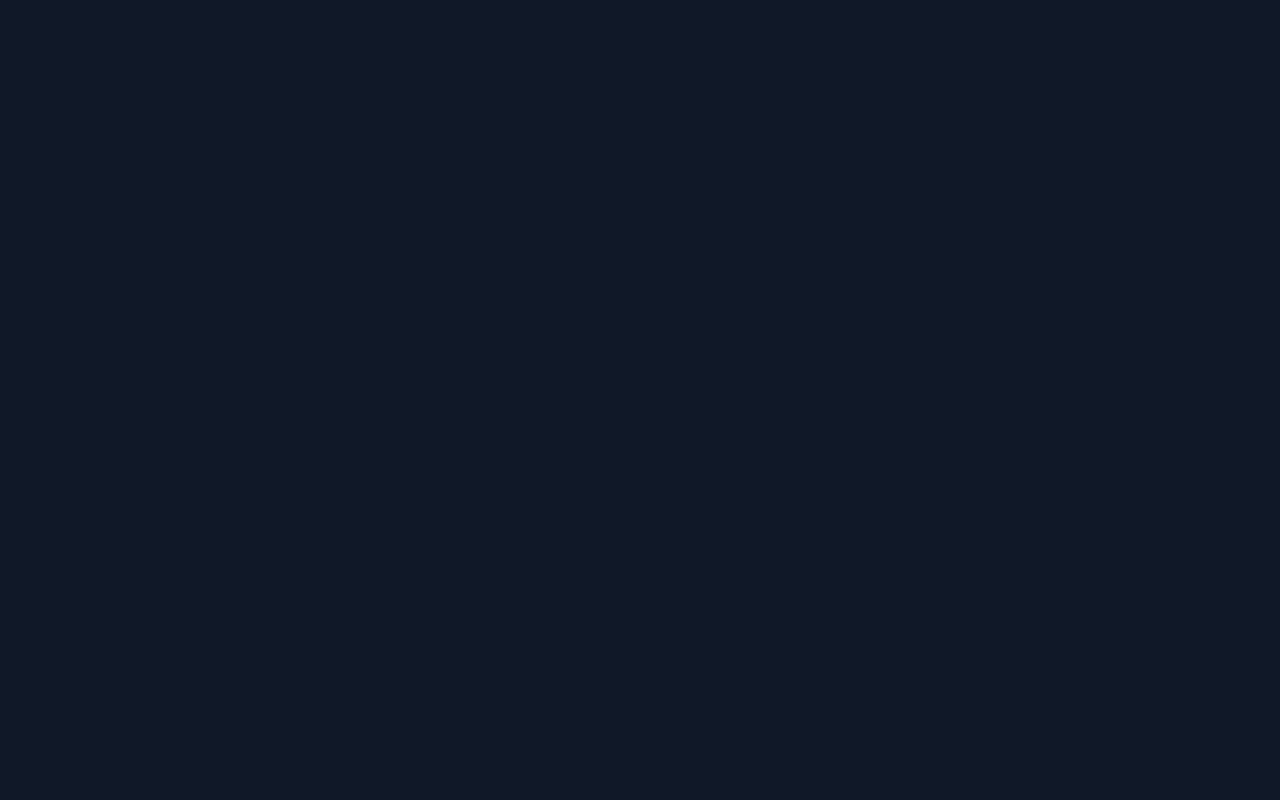
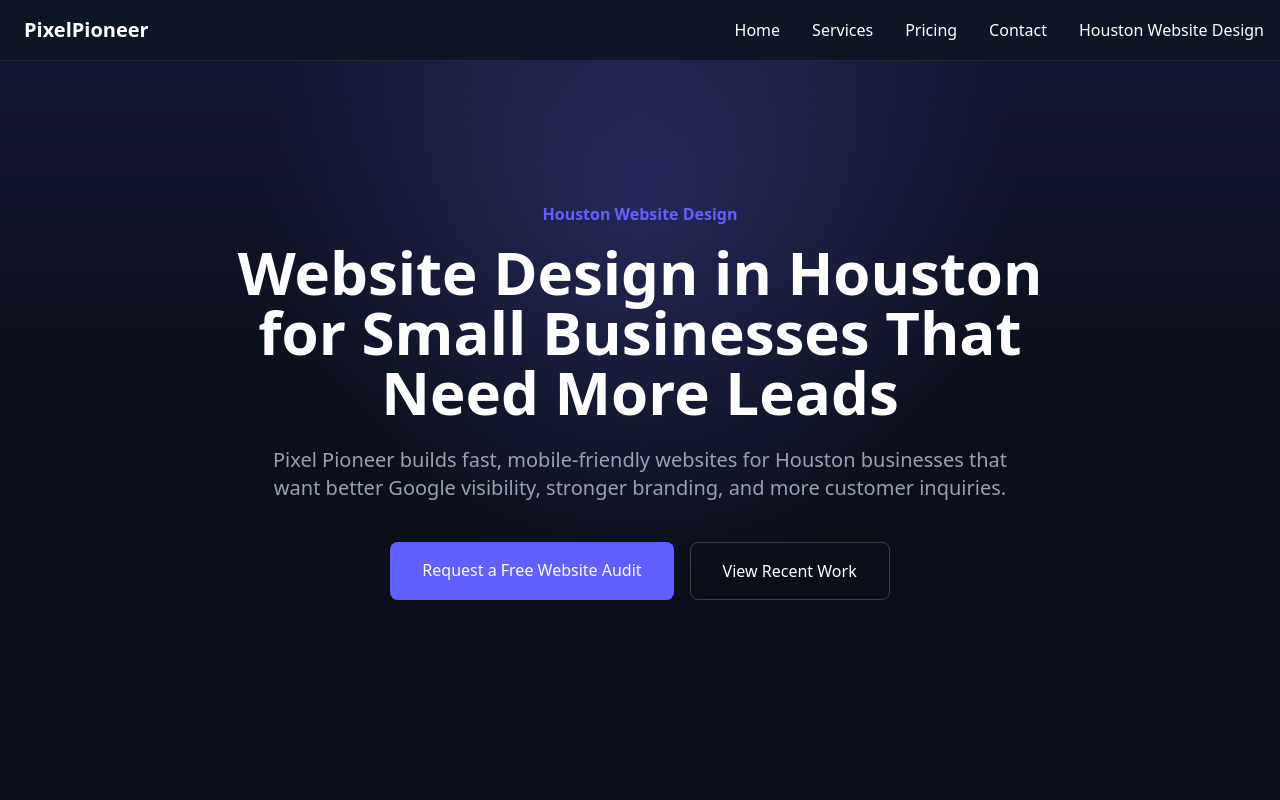
Before and after one commit to bboyd146/pixel-pioneer, a React (Vite) app: page /houston-website-design in a window 1280 px wide. Before the commit this address had no page. Shown: the top 800 px of the page. Built offline with nearby package versions, Linux system fonts and the light colour scheme.

Commit message:
change links

```diff
--- a/src/components/Nav.jsx
+++ b/src/components/Nav.jsx
@@ -12,11 +12,11 @@ return (
             </div>
 
             <div className="hidden md:flex space-x-8">
-                <a href="#" className="hover:text-indigo-500 transition">Home</a>
+                <a href="/" className="hover:text-indigo-500 transition">Home</a>
                 <a href="#services" className="hover:text-indigo-500 transition">Services</a>
                 <a href="#pricing" className="hover:text-indigo-500 transition">Pricing</a>
                 <a href="#contact" className="hover:text-indigo-500 transition">Contact</a>
-                <a href="/website-design-houston" className="hover:text-indigo-500 transition">
+                <a href="/houston-website-design" className="hover:text-indigo-500 transition">
                     Houston Website Design
                 </a>
             </div>
--- a/src/main.jsx
+++ b/src/main.jsx
@@ -13,7 +13,7 @@ createRoot(document.getElementById("root")).render(
       <Routes>
         <Route path="/" element={<App />} />
         <Route
-          path="/website-design-houston"
+          path="/houston-website-design"
           element={<WebsiteDesignHouston />}
         />
       </Routes>
```
